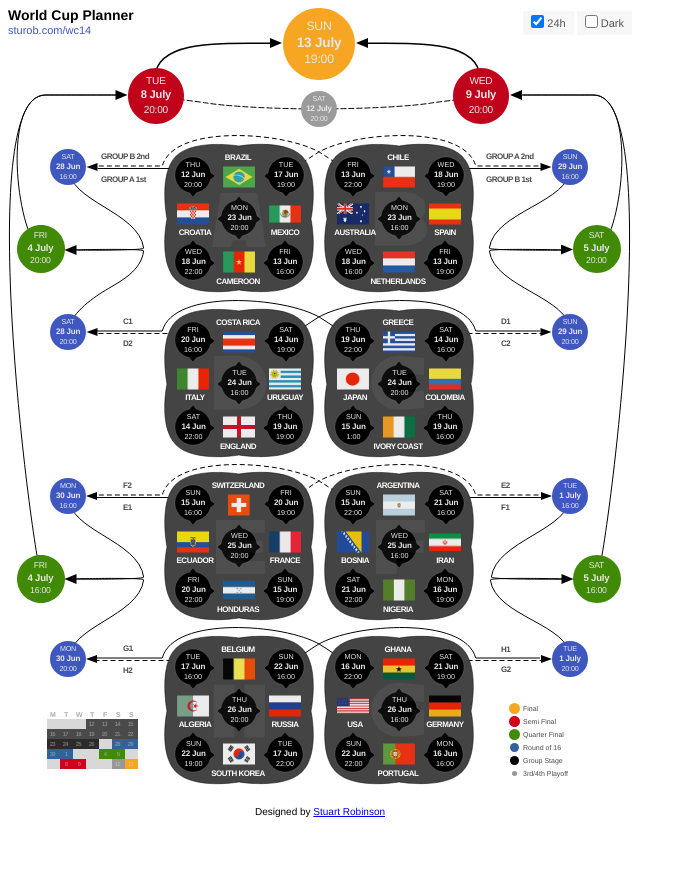
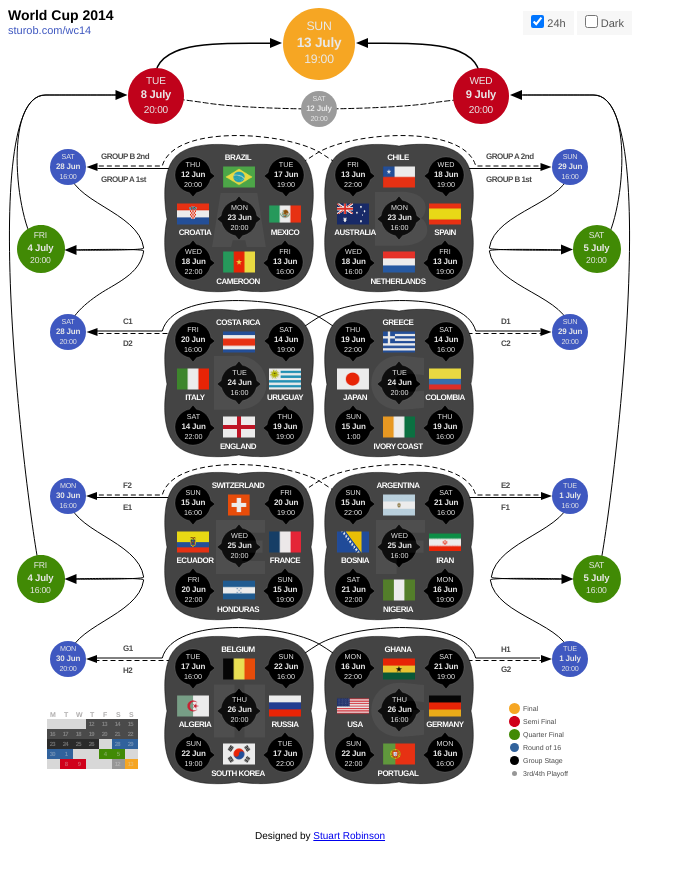
Before and after one commit to sturob/sturob.com, a Jekyll site: the page wc14/index.html, which Jekyll copies as it is, in a window 1280 px wide. Shown: the top 880 px of the page, without its empty margins (0-685 px from the left). Built offline with Jekyll 4.4.1, drawn with Linux system fonts in a browser that asks for light colours.

Commit message:
one bug left

```diff
--- a/wc14/index.html
+++ b/wc14/index.html
@@ -5,19 +5,35 @@
 	<link href="wc.css" media="screen" rel="stylesheet" type="text/css" />
 	<meta name="viewport" content="width=640" />
 	<meta http-equiv="X-UA-Compatible" content="IE=9">
-	<title>World Cup 2014</title>
+	<title>World Cup 2014 Planner: visualise groups, matches and routes to the final</title>
 
 	<meta property="og:site_name" content="World Cup Planner - sturob " />
-	<meta property="og:type" content="website" />
+	<meta property="og:type" content="article" />
 	<meta property="og:title" content="World Cup 2014 Visual Planner"/>
 	<meta property="og:url" content="http://sturob.com/wc14"/>
-	<meta property="og:image" content="http://sturob.com/wc14/wc.png"/>
-	<meta property="og:description " content="Visualise the 2014 World Cup Finals, optimised for your phone" />
+	<meta property="og:image" content="http://sturob.com/wc14/wc.jpg"/>
+	<meta property="og:description " content="Visualise the 2014 World Cup Finals: all the group games, possible knock-out round match-ups and the possible routes to the final. Optimised for retina mobile devices" />
+
+	<meta name="twitter:card" content="summary_large_image">
+	<meta name="twitter:site" content="@sturob">
+	<meta name="twitter:creator" content="@sturob">
+	<meta name="twitter:title" content="World Cup 2014 Visualisation">
+	<meta name="twitter:description" content="Visualise the 2014 World Cup Finals: all the group games, possible knock-out round match-ups and the possible routes to the final. Optimised for retina mobile devices">
+	<meta name="twitter:image:src" content="http://sturob.com/wc14/wc.png">
+
+	<meta name='keywords' context='World Cup, World Cup 2014, FIFA World Cup, World Cup schedule, World Cup results, World Cup draws'>
+
+	<link rel="icon" href="favicon.png">
+
+	<meta name="apple-mobile-web-app-capable" content="yes">
+	<meta name="mobile-web-app-capable" content="yes" />
+	<meta name="apple-mobile-web-app-status-bar-style" content="black">
+	<link rel="apple-touch-icon-precomposed" sizes="72x72" href="icon72.png">
 </head>
 
 <body>
 	<div id="header">
-		<h1>World Cup Planner</h1>
+		<h1>World Cup 2014</h1>
 		<a href="http://sturob.com/wc14/">sturob.com/wc14</a>
 	</div>
 	<div id="fakezoom"></div>
--- a/wc14/wc.css
+++ b/wc14/wc.css
@@ -28,7 +28,12 @@
 	text-decoration: none;
 }
 
+
+body.dark p {
+	color: #999;
+}
 p {
+	margin-top: 24px;
 	font-size: 12px;
 	margin-bottom: 8px;
 }
```
Also changed, not shown: wc14/favicon.png (added), wc14/icon72.png (added), wc14/wc-dark.png (added), wc14/wc.png.
